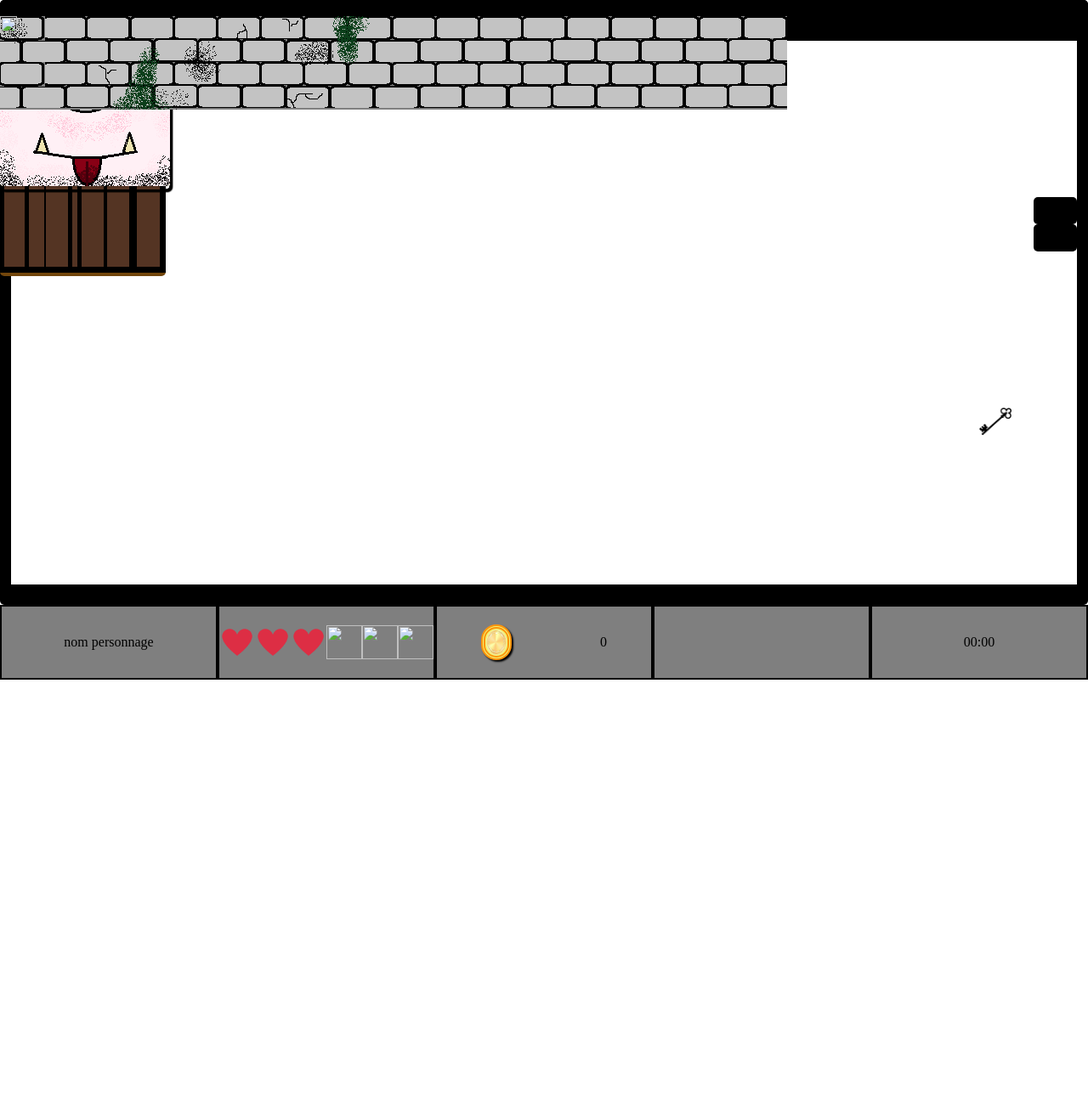
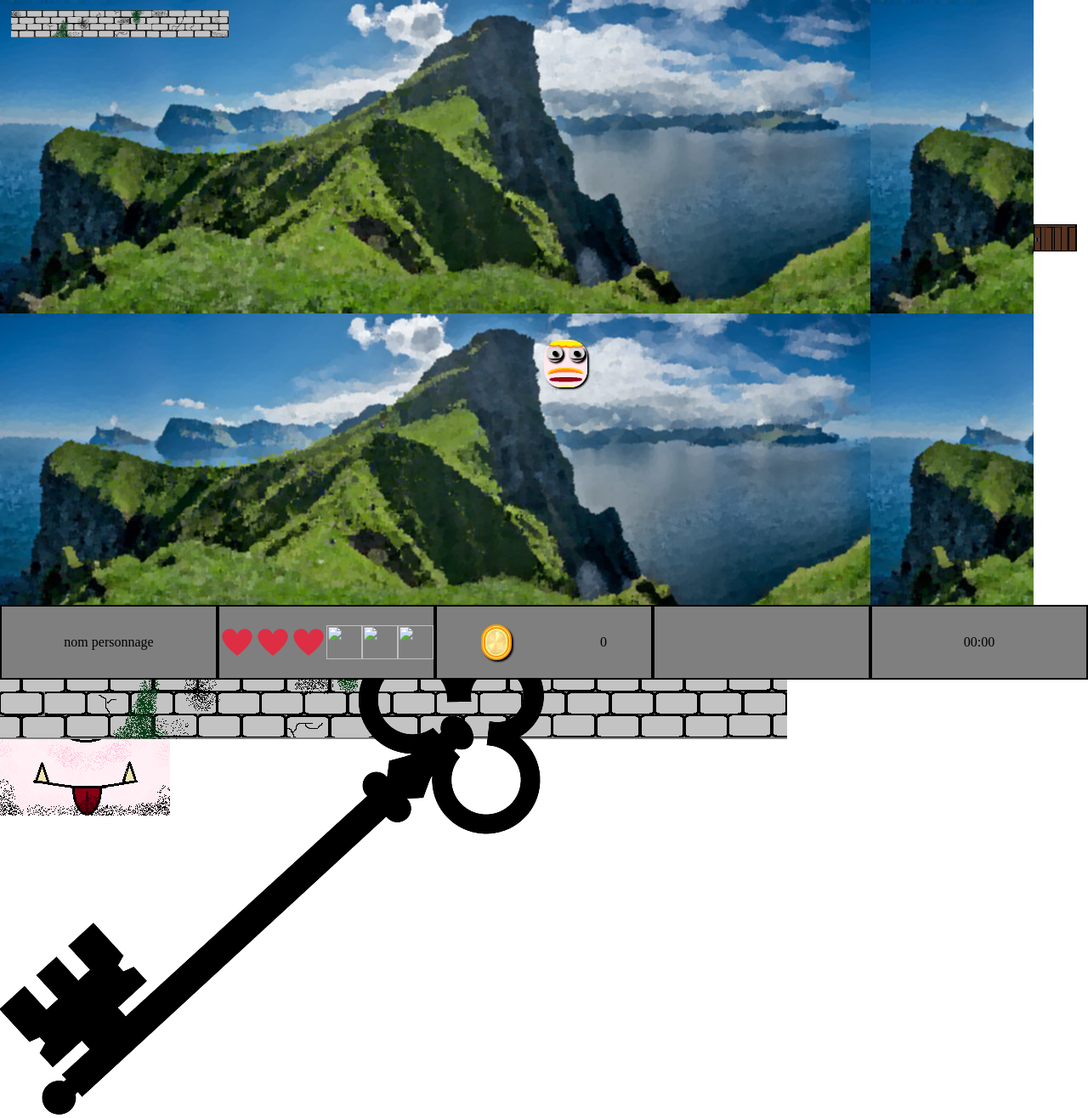
Before and after one commit to yousBm/projet-MLY, a PHP site: page /HTML/map/map3.html in a window 1280 px wide. Shown: the whole page at 85% size. Before the commit the page ends 800 px from the top, so only its background shows below. Run offline with PHP 8.4, Linux system fonts and the light colour scheme.

Commit message:
map 3 ++ css

```diff
--- a/CSS/map2.css
+++ b/CSS/map2.css
@@ -77,19 +77,7 @@
     border: 2px solid black;
 }
 /********************************************************************* Joueur */
-#playerMap1 {
-    position: absolute;
-    top: 10vh;
-    left: 10vw;
-    width: 4vw;
-    height: 7vh;
-    border-radius: 20px;
-    margin: 0;
-    padding: 0;
-    box-shadow: black 2px 2px 2px;
-    display: flex;
-    flex-direction: column;
-}
+
 #playerMap2 {
     position: absolute;
     top: 78vh;
@@ -527,9 +515,7 @@
     width: 2vw;
     height: 4vh;
 }
-.pieceMenu{
 
-}
 #piece5{
     top: 56vh;
     left: 13vw;
--- a/CSS/map3.css
+++ b/CSS/map3.css
@@ -0,0 +1,428 @@
+/*general*/
+html,
+body{
+    margin: 0;
+    padding: 0;
+    overflow-y: hidden;
+}
+img{
+    width: 100%;
+    height: 100%;
+}
+
+/*menuJeu************************************************************************************************/
+.menuJeu{
+    width: 100vw;
+    height: 11vh;
+    position: fixed;
+    top: 89vh;
+    background-image: url("../Images/decor/menu.png");
+    background-size: cover;
+    display: flex;
+}
+.nomPerso{
+    flex: 1;
+    display: flex;
+    align-items: center;
+    justify-content: center;
+    border: 2px solid black;
+}
+.vie{
+    flex: 1;
+    display: flex;
+    align-items: center;
+    border: 2px solid black;
+}
+.viePerso{
+    flex: 1;
+    height: 5vh;
+}
+.menuOr{
+    flex: 1;
+    display: flex;
+    justify-content: space-around;
+    align-items: center;
+    border: 2px solid black;
+}
+.keyMenu{
+    flex: 1;
+    display: flex;
+    align-items: center;
+    justify-content: center;
+    border: 2px solid black;
+}
+.keyDansMenu{
+    height: 4vh;
+    width: 3vw;
+}
+.time{
+    flex: 1;
+    display: flex;
+    align-items: center;
+    justify-content: center;
+    border: 2px solid black;
+}
+/********************************************************************* Joueur */
+
+#playerMap3 {
+    position: absolute;
+    top: 50vh;
+    left: 50vw;
+    width: 4vw;
+    height: 7vh;
+    border-radius: 20px;
+    margin: 0;
+    padding: 0;
+    box-shadow: black 2px 2px 2px;
+    display: flex;
+    flex-direction: column;
+}
+.hautPerso{
+    flex: 1;
+    display: flex;
+    justify-content: space-around;
+}
+.basPerso{
+    flex: 1;
+}
+.orbite{
+    position: relative;
+    top: 0.5vw;
+    width: 1.5vw;
+    height: 1.5vw;
+    background-color: rgba(196, 166, 158, 0.5);
+    border-radius: 15px;
+    box-shadow: black 2px 2px 2px;
+    display: flex;
+    justify-content: center;
+}
+.oeil{
+    flex: 1;
+    border-radius: 50px;
+    width: 1vw;
+    height: 1vw;
+    position: relative;
+    top: 0.25vw;
+    background-color: rgb(219, 219, 219);
+    box-shadow: black 2px 2px 2px;
+    display: flex;
+    justify-content: center;
+}
+.pupille{
+    background-color: rgb(0, 0, 0);
+    border-radius: 50px;
+    position: relative;
+    width: 0.5vw;
+    height: 0.5vw;
+    top: 0.25vw;
+    box-shadow: black 2px 2px 2px;
+}
+.persoPrinceMoustache{
+    background-image: url(../Images/decor/skinPrinceMoustache.png);
+    background-size: contain;
+    background-position:  center;
+    border-radius: 20px;
+    box-shadow: black 2px 2px 2px;
+}
+
+/************************ terrain */
+.terrainMap3{
+    background-image: url("../Images/decor/phare-ConvertImage.jpg");
+    width: 95%;
+    height: 95vh;
+}
+/************************** Obstacles*/
+.obstacle {
+    position: absolute;
+    border-radius: 5px;
+    margin: 0;
+    padding: 0;
+}
+/**************** zone*/
+.line01{
+    top: 0vh;
+    left: 0vw;
+    width: 1vw;
+    height: 88vh;
+}
+.line02{
+    top: 86vh;
+    left: 0vw;
+    width: 100vw;
+    height: 3vh;
+}
+.line03{
+    top: 0vh;
+    left: 99vw;
+    width: 1vw;
+    height: 88vh;
+}
+.line04{
+    top: 0vh;
+    left: 0vw;
+    width: 100vw;
+    height: 6vh;
+}
+/******************************** lines*/
+.line38{
+    left: 0vw;
+    width: 10vw;
+    top: 25vh;
+    height: 6vh;
+}
+.line39{
+    top: 0vw;
+    left: 21vw;
+    width: 1vw;
+    height: 34vh;
+}
+.line40{
+    top: 48vh;
+    left: 0vw;
+    width: 22vw;
+    height: 6vh;
+}
+.line41{
+    top: 25vh;
+    left: 37vw;
+    width: 1vw;
+    height: 62vh;
+}
+.line42{
+    top: 25vh;
+    left: 37vw;
+    width: 10vw;
+    height: 6vh;
+}
+.line43{
+    top: 53vh;
+    left: 19vw;
+    width: 3vw;
+    height: 18vh;
+}
+.line44{
+    top: 65vh;
+    left: 37vw;
+    width: 27vw;
+    height: 6vh;
+}
+.line45{
+    top: 17vh;
+    left: 63vw;
+    width: 1vw;
+    height: 37vh;
+}
+.line46{
+    top: 17vh;
+    left: 63vw;
+    width: 10vw;
+    height: 6vh;
+}
+.line47{
+    top: 25vh;
+    left: 83vw;
+    width: 17vw;
+    height: 6vh;
+}
+.line48{
+    top: 65vh;
+    left: 83vw;
+    width: 17vw;
+    height: 6vh;
+}
+.line49{
+    top: 45vh;
+    left: 83vw;
+    width: 1vw;
+    height: 25vh;
+}
+.line50{
+    top: 4.5vh;
+    left: 37vw;
+    width: 1vw;
+    height: 9.5vh;
+}
+.line51{
+    top: 68vh;
+    left: 37vw;
+    width: 5vw;
+    height: 9vh;
+}
+.line52{
+    top: 29vh;
+    left: 95vw;
+    width: 4vw;
+    height: 7.5vh;
+}
+.line53{
+    top: 70vh;
+    left: 95vw;
+    width: 4vw;
+    height: 7.5vh;
+}
+.line54{
+    top: 29vh;
+    left: 95vw;
+    width: 4vw;
+    height: 4vh;
+}
+.line55{
+    top: -1vh;
+    left: 4vw;
+    width: 4vw;
+    height: 7.5vh;
+    z-index: 1000;
+}
+.line56{
+    top: 29vh;
+    left: 95vw;
+    width: 4vw;
+    height: 4vh;
+}
+.line57{
+    top: 33vh;
+    left: 95vw;
+    width: 4vw;
+    height: 4vh;
+}
+/*deco**********************************************************************/
+.marron{
+    background-color: rgb(114, 70, 12);
+}
+/*mur*/
+.mur{
+    position: absolute;
+}
+#mur41{
+    top: 1.5vh;
+    left: 1vw;
+    width: 13vw;
+    height: 4vh;
+}
+#mur42{
+    top: 1.5vh;
+    left: 14vw;
+    width: 7vw;
+    height: 4vh;
+}
+#mur23{
+    top: 1.5vh;
+    left: 22vw;
+    width: 15vw;
+    height: 4vh;
+}
+#mur24{
+    top: 1.5vh;
+    left: 38vw;
+    width: 26vw;
+    height: 4vh;
+}
+#mur25{
+    top: 1.5vh;
+    left: 64vw;
+    width: 23vw;
+    height: 4vh;
+}
+#mur26{
+    top: 26.5vh;
+    left: 1vw;
+    width: 8.5vw;
+    height: 4vh;
+}
+#mur27{
+    top: 49.5vh;
+    left: 1vw;
+    width: 18vw;
+    height: 4vh;
+}
+#mur28{
+    top: 66.5vh;
+    left: 83.3vw;
+    width: 16.4vw;
+    height: 4vh;
+}
+#mur29{
+    top: 26.5vh;
+    left: 84vw;
+    width: 15.2vw;
+    height: 4vh;
+}
+#mur30{
+    top: 66.5vh;
+    left: 38vw;
+    width: 12.9vw;
+    height: 4vh;
+}
+#mur31{
+    top: 66.5vh;
+    left: 50.9vw;
+    width: 12.6vw;
+    height: 4vh;
+}
+#mur32{
+    top: 26.5vh;
+    left: 38vw;
+    width: 8.5vw;
+    height: 4vh;
+}
+#mur33{
+    top: 18.5vh;
+    left: 64vw;
+    width: 8.5vw;
+    height: 4vh;
+}
+#mur34{
+    top: 69vh;
+    left: 38vw;
+    width: 4vw;
+    height: 4vh;
+}
+#mur35{
+    top: 73vh;
+    left: 38vw;
+    width: 4vw;
+    height: 4vh;
+}
+#mur36{
+    top: 29vh;
+    left: 95vw;
+    width: 4vw;
+    height: 4vh;
+}
+#mur37{
+    top: 33vh;
+    left: 95vw;
+    width: 4vw;
+    height: 4vh;
+}
+#mur38{
+    top: 69.4vh;
+    left: 95vw;
+    width: 4vw;
+    height: 4vh;
+}
+#mur39{
+    top: 73.4vh;
+    left: 95vw;
+    width: 4vw;
+    height: 4vh;
+}
+#mur40{
+    top: 1.5vh;
+    left: 87vw;
+    width: 12vw;
+    height: 4vh;
+}
+/**************************** piece*/
+.piece{
+    display: flex;
+    justify-content: center;
+    align-items: center;
+    box-shadow: 2px 2px 2px black;
+    border: thick double #fc940d;
+    color: coral;
+    background-color: rgb(243, 243, 113);
+    border-radius: 50px;
+    width: 2vw;
+    height: 4vh;
+}
--- a/CSS/styles.css
+++ b/CSS/styles.css
@@ -50,9 +50,6 @@
     color: darkblue;
 }
 
-p {
-    text-align: justify;
-}
 
 .btn3 {
     padding: 2vw;
--- a/HTML/map/map3.html
+++ b/HTML/map/map3.html
@@ -4,14 +4,14 @@
 <head>
     <meta charset="utf-8" />
     <title>terrain 3</title>
-    <link rel="stylesheet" href="../../CSS/map2.css">
+    <link rel="stylesheet" href="../../CSS/map3.css">
 </head>
 
 <body id="map3">
 
     <div class="contenu">
         <div class="terrainMap3">
-            <div id="playerMap3" class="persoChercheurDor">
+            <div id="playerMap3" class="persoPrinceMoustache">
                 <div class="hautPerso">
                     <div class="orbite">
                         <div class="oeil">
```
